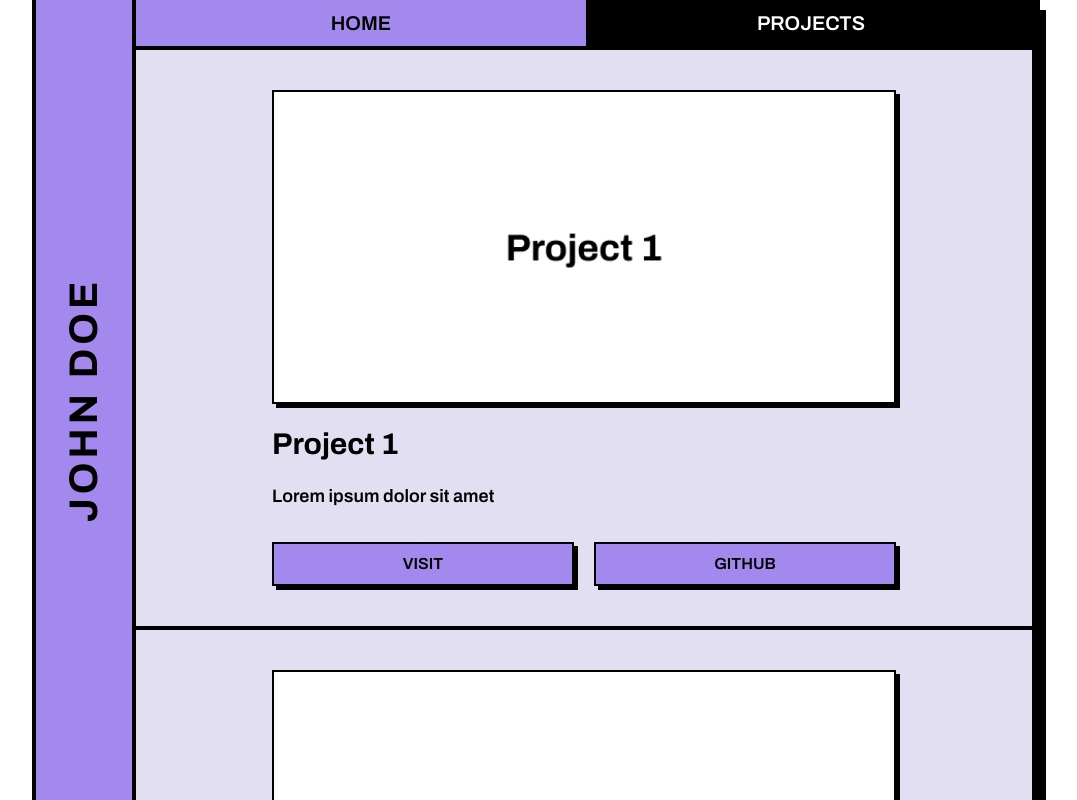
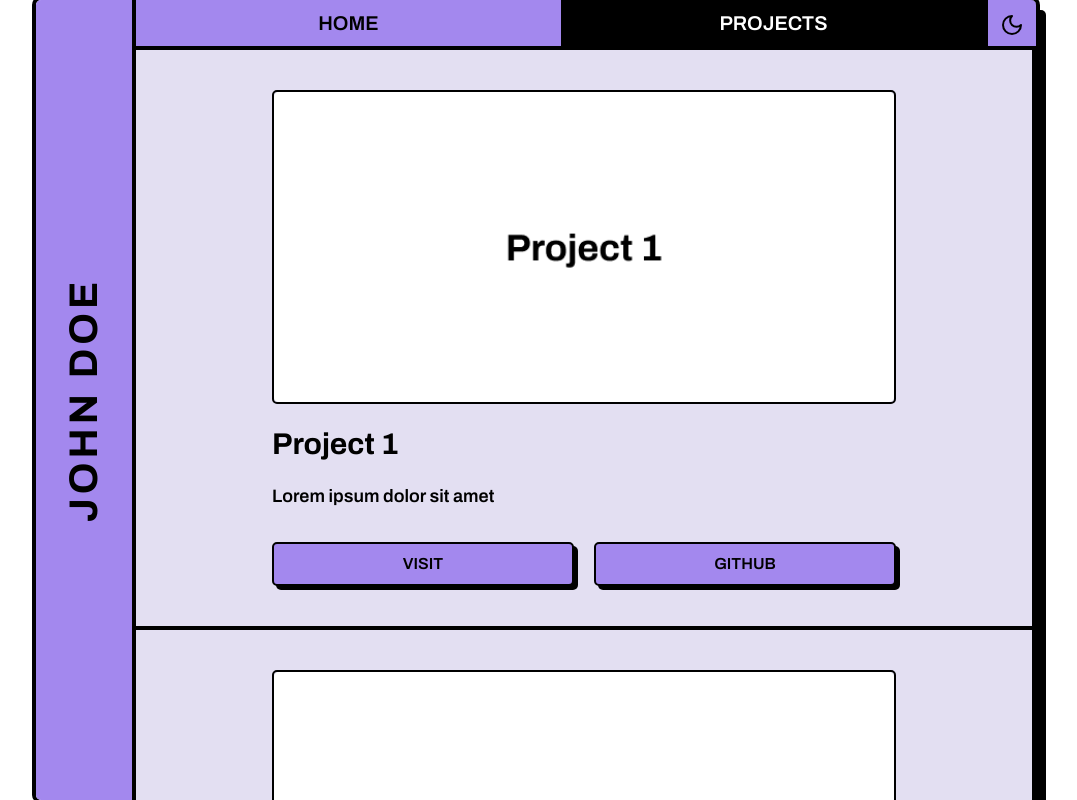
Before and after one commit to neobrutalism-templates/windowed-portfolio, a Next.js app: page /work in a window 1280 px wide. Shown: the whole page, without its empty margins (104-1181 px from the left). Built offline with nearby package versions, Linux system fonts and the light colour scheme.

Commit message:
added dark mode

```diff
--- a/package.json
+++ b/package.json
@@ -2,6 +2,7 @@
   "name": "nextjs-starter-template",
   "version": "0.1.0",
   "private": true,
+  "type": "module",
   "scripts": {
     "dev": "next dev",
     "build": "next build",
@@ -15,6 +16,7 @@
     "clsx": "^2.1.1",
     "lucide-react": "^0.378.0",
     "next": "14.2.3",
+    "next-themes": "^0.3.0",
     "react": "^18",
     "react-dom": "^18",
     "tailwind-merge": "^2.3.0",
--- a/src/app/globals.css
+++ b/src/app/globals.css
@@ -14,7 +14,7 @@
 }
 
 body {
-  @apply flex min-h-[100dvh] w-full items-center justify-center font-bold selection:bg-black selection:text-white portrait:h-[100dvh];
+  @apply dark:bg-darkBg flex min-h-[100dvh] w-full items-center justify-center bg-white font-bold selection:bg-black selection:text-white portrait:h-[100dvh];
 }
 
 .main::-webkit-scrollbar {
--- a/src/app/layout.tsx
+++ b/src/app/layout.tsx
@@ -2,6 +2,7 @@ import type { Metadata } from 'next'
 import { Archivo } from 'next/font/google'
 import './globals.css'
 import Nav from '@/components/nav'
+import { ThemeProvider } from '@/components/theme-provider'
 
 const archivo = Archivo({ subsets: ['latin'] })
 
@@ -17,19 +18,21 @@ export default function RootLayout({
   return (
     <html lang="en">
       <body className={archivo.className}>
-        <div className="grid h-[800px] max-h-[100dvh] w-[1000px] max-w-[1000px] grid-cols-[100px_auto] rounded-base shadow-[10px_10px_0_0_#000] outline outline-4 outline-black w600:grid-cols-[70px_auto] w500:grid-cols-1 portrait:h-[100dvh]">
-          <header className="relative flex items-center justify-center rounded-l-base border-r-4 border-r-black bg-main w500:hidden portrait:rounded-none">
+        <ThemeProvider attribute="class" disableTransitionOnChange>
+          <div className="outline-border dark:outline-darkBorder grid h-[800px] max-h-[100dvh] w-[1000px] max-w-[1000px] grid-cols-[100px_auto] rounded-base shadow-[10px_10px_0_0_#000] outline outline-4 w600:grid-cols-[70px_auto] w500:grid-cols-1 portrait:h-[100dvh]">
+            <header className="border-r-border dark:border-r-darkBorder relative flex items-center justify-center rounded-l-base border-r-4 bg-main w500:hidden portrait:rounded-none">
               <h1 className="-rotate-90 whitespace-nowrap text-[40px] font-bold tracking-[4px] smallHeight:text-[30px] smallHeight:tracking-[2px] w600:text-[30px] w600:tracking-[2px]">
-              <span className="inline-block">JOHN DOE</span>
+                <span className="text-text inline-block">JOHN DOE</span>
               </h1>
             </header>
-          <main className="relative flex h-[800px] max-h-[100dvh] flex-col rounded-br-base rounded-tr-base bg-bg font-semibold portrait:h-[100dvh] portrait:max-h-[100dvh] portrait:rounded-none">
+            <main className="dark:bg-darkBg relative flex h-[800px] max-h-[100dvh] flex-col rounded-br-base rounded-tr-base bg-bg font-semibold portrait:h-[100dvh] portrait:max-h-[100dvh] portrait:rounded-none">
               <Nav />
               <div className="main h-full max-h-[750px] overflow-y-auto portrait:max-h-[calc(100dvh-50px)]">
                 {children}
               </div>
             </main>
           </div>
+        </ThemeProvider>
       </body>
     </html>
   )
--- a/src/app/work/page.tsx
+++ b/src/app/work/page.tsx
@@ -37,7 +37,7 @@ export default function Page() {
       {PROJECTS.map((project, id) => {
         return (
           <div
-            className="border-b-4 border-r-4 border-b-black border-r-black bg-bg p-8 py-10 w600:px-[30px] w400:px-5"
+            className="dark:bg-darkBg text-text dark:text-darkText border-b-4 border-r-4 border-b-black border-r-black bg-bg p-8 py-10 w600:px-[30px] w400:px-5"
             key={id}
           >
             <div className="mx-auto w-3/4 w800:w-full">
@@ -63,14 +63,14 @@ export default function Page() {
 
                 <div className="mt-8 grid grid-cols-2 gap-5 text-base w400:text-sm">
                   <a
-                    className="cursor-pointer rounded-base border-2 border-black bg-main px-4 py-2 text-center uppercase shadow-base transition-all hover:translate-x-boxShadowX hover:translate-y-boxShadowY hover:shadow-none"
+                    className="border-border dark:border-darkBorder text-text shadow-light dark:shadow-dark cursor-pointer rounded-base border-2 bg-main px-4 py-2 text-center uppercase transition-all hover:translate-x-boxShadowX hover:translate-y-boxShadowY hover:shadow-none dark:hover:shadow-none"
                     href={project.liveLink}
                     target="_blank"
                   >
                     Visit
                   </a>
                   <a
-                    className="cursor-pointer rounded-base border-2 border-black bg-main px-4 py-2 text-center uppercase shadow-base transition-all hover:translate-x-boxShadowX hover:translate-y-boxShadowY hover:shadow-none"
+                    className="border-border dark:border-darkBorder text-text shadow-light dark:shadow-dark cursor-pointer rounded-base border-2 bg-main px-4 py-2 text-center uppercase transition-all hover:translate-x-boxShadowX hover:translate-y-boxShadowY hover:shadow-none dark:hover:shadow-none"
                     href={project.repoUrl}
                     target="_blank"
                   >
--- a/src/components/nav.tsx
+++ b/src/components/nav.tsx
@@ -3,16 +3,17 @@
 import clsx from 'clsx'
 import Link from 'next/link'
 import { usePathname } from 'next/navigation'
+import { ThemeSwitcher } from './theme-switcher'
 
 export default function Nav() {
   const path = usePathname()
 
   return (
-    <nav className="w600:text-lg w400:h-10 w400:text-base grid h-[50px] grid-cols-2 rounded-tr-base border-b-4 border-b-black bg-black text-xl portrait:rounded-none">
+    <nav className="border-b-border dark:border-b-darkBorder grid h-[50px] grid-cols-[1fr_1fr_50px] rounded-tr-base border-b-4 bg-black text-xl w600:text-lg w400:h-10 w400:text-base portrait:rounded-none">
       <Link
         className={clsx(
           'flex h-full items-center justify-center uppercase',
-          path === '/' ? 'bg-black text-white' : 'bg-main text-black',
+          path === '/' ? 'bg-black text-white' : 'text-text bg-main',
         )}
         href="/"
       >
@@ -20,13 +21,14 @@ export default function Nav() {
       </Link>
       <Link
         className={clsx(
-          'flex h-full items-center justify-center rounded-tr-base uppercase portrait:rounded-none',
-          path === '/work' ? 'bg-black text-white' : 'bg-main text-black',
+          'flex h-full items-center justify-center uppercase',
+          path === '/work' ? 'bg-black text-white' : 'text-text bg-main',
         )}
         href="/work"
       >
         Projects
       </Link>
+      <ThemeSwitcher />
     </nav>
   )
 }
--- /dev/null
+++ b/src/components/theme-provider.tsx
@@ -0,0 +1,10 @@
+'use client'
+
+import { ThemeProvider as NextThemesProvider } from 'next-themes'
+import { type ThemeProviderProps } from 'next-themes/dist/types'
+
+import * as React from 'react'
+
+export function ThemeProvider({ children, ...props }: ThemeProviderProps) {
+  return <NextThemesProvider {...props}>{children}</NextThemesProvider>
+}
--- /dev/null
+++ b/src/components/theme-switcher.tsx
@@ -0,0 +1,23 @@
+'use client'
+
+import { Moon, Sun } from 'lucide-react'
+import { useTheme } from 'next-themes'
+
+import * as React from 'react'
+
+export function ThemeSwitcher() {
+  const { setTheme, theme } = useTheme()
+
+  return (
+    <>
+      <button
+        className="m500:h-9 border-l-border dark:border-l-darkBorder m500:w-9 w-[50px] rounded-tr-base border-l-2 bg-main p-0 portrait:rounded-none"
+        onClick={() => setTheme(theme === 'light' ? 'dark' : 'light')}
+      >
+        <Sun className="m500:h-4 m500:w-4 stroke-text hidden h-6 w-6 dark:inline" />
+        <Moon className="m500:h-4 m500:w-4 stroke-text inline h-6 w-6 dark:hidden" />
+        <span className="sr-only">Toggle theme</span>
+      </button>
+    </>
+  )
+}
--- a/tailwind.config.ts
+++ b/tailwind.config.ts
@@ -12,17 +12,35 @@ const config = {
     extend: {
       colors: {
         main: '#a388ee',
+        mainAccent: '#9e66ff', // not needed for shadcn components
+        overlay: 'rgba(0,0,0,0.8)',
+
+        // light mode
         bg: '#e3dff2',
+        text: '#000',
+        border: '#000',
+
+        // dark mode
+        darkBg: '#1D1F27',
+        darkText: '#eeefe9',
+        darkBorder: '#000',
       },
       borderRadius: {
-        base: '0px',
+        base: '5px',
       },
       boxShadow: {
-        base: '4px 4px 0px 0px rgba(0,0,0,1)',
+        light: '4px 4px 0px 0px #000',
+        dark: '4px 4px 0px 0px #000',
       },
       translate: {
         boxShadowX: '4px',
         boxShadowY: '4px',
+        reverseBoxShadowX: '-4px',
+        reverseBoxShadowY: '-4px',
+      },
+      fontWeight: {
+        base: '500',
+        heading: '700',
       },
     },
     screens: {
```
Also changed, not shown: 1 other file (tests, documents, lock files or other folders). Lines whose indentation alone changed are shown as unchanged.
